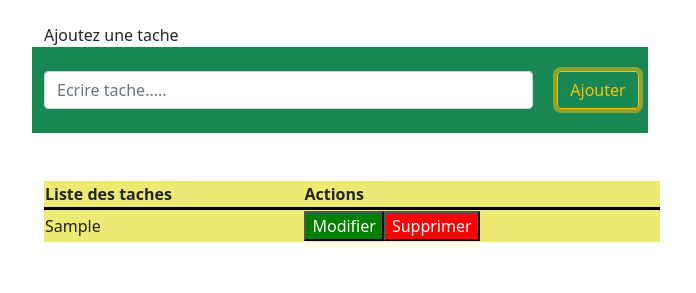
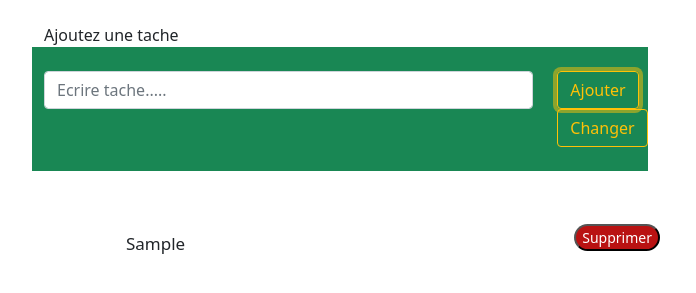
Before and after one commit to papecheikh11/tachejsCdt01, a plain HTML site: page index.html in a window 1280 px wide. Both pictures are taken after typing "Sample" into the empty fields and a click on the button "Ajouter". Shown: the part 121-414 px from the top of the page, without its empty margins (288-984 px from the left). Drawn offline with nearby package versions, Linux system fonts and the light colour scheme.

Commit message:
modifier

```diff
--- a/index.html
+++ b/index.html
@@ -14,24 +14,17 @@
         <label for="tache">Ajoutez une tache</label>
         <div class="row bg-success w-100 py-3">
             <div class="col-lg-10 col-md-12 my-2">
-                <input type="text" class="form-control" id="tache" placeholder="Ecrire tache.....">
+                <input type="text" class="form-control" id="tacheInput" placeholder="Ecrire tache.....">
             </div>
             <div class="col-lg-2 col-md-12 my-2">
-                <button class="btn btn-outline-warning" type="button" id="button-ajouter">Ajouter</button>
+                <button class="btn btn-outline-warning" type="button" id="button-ajouter" onclick="addTask()">Ajouter</button>
                 <button class="btn btn-outline-warning" type="button" id="button-modifier">Changer</button>
             </div>
         </div>
     </div>
     <div class="container col-6 mt-5">
-        <table>
-            <thead>
-                <tr>
-                    <th>Liste des taches</th>
-                    <th>Actions</th>
-                </tr>
-            </thead>
-            <tbody id="liste_taches"></tbody>
-        </table>
+       <ul id="list-container">
+       </ul>
 
     </div>
 
--- a/script.js
+++ b/script.js
@@ -1,44 +1,26 @@
-let tache = document.getElementById("tache");
-let btnAjout = document.getElementById("button-ajouter");
-let btnModifier = document.getElementById("button-modifier");
+const tacheInput = document.getElementById("tacheInput");
+const listContainer = document.getElementById("list-container");
 
-let listeTache = document.getElementById("liste_taches");
+function addTask() {
+  if (tacheInput.value === '') {
+    alert("Tu dois ecrire une tache")
+  }
+  else{
+    let li = document.createElement('li')
+    li.innerHTML = tacheInput.value
+    listContainer.appendChild(li)
+    let span = document.createElement('span')
+    span.innerHTML = "<button>Supprimer</button>"
+    li.appendChild(span)
+  }
+  tacheInput.value = ""
+}
 
-btnAjout.addEventListener("click", function () {
-  let ligne = listeTache.insertRow(-1);
-  let tacheAjoute = ligne.insertCell(0);
-  let action = ligne.insertCell(1);
-
-  tacheAjoute.textContent = tache.value;
-  let edit = document.createElement("button");
-  action.append(edit);
-  edit.innerText = "Modifier";
-  edit.style.backgroundColor = "green";
-  edit.style.color = "white";
-
-  let supp = document.createElement("button");
-  action.append(supp);
-  supp.innerText = "Supprimer";
-  supp.style.backgroundColor = "red";
-  supp.style.color = "white";
-  tache.value = "";
-
-  supp.addEventListener("click", function () {
-    listeTache.removeChild(ligne);
-  });
-
-  edit.addEventListener("click", function () {
-    tache.value = tacheAjoute.textContent;
-    btnModifier.style.display = "block";
-    btnAjout.style.display = "none";
-  });
-
-
-  btnModifier.addEventListener("click", function () {
-
-    tacheAjoute.textContent = tache.value
-    btnModifier.style.display = "none";
-    btnAjout.style.display = "block";
-  });
-
-});
+listContainer.addEventListener('click', function(e){
+  if(e.target.tagName === "LI"){
+    e.target.classList.toggle("checked")
+  }
+  else if (e.target.tagName === "BUTTON"){
+    e.target.parentElement.parentElement.remove()
+  }
+}, false)
--- a/style.css
+++ b/style.css
@@ -1,28 +1,45 @@
-table{
-    background-color: rgb(236, 234, 114);
-    width: 100%;
-    margin: auto;
-
+ul li{
+    list-style: none;
+    font-size: 17px;
+    padding: 12px 8px 12px 50px;
+    user-select: none;
+    cursor: pointer;
+    position: relative;
 }
-thead tr{
-    margin-top: 20px;
-    border-bottom: 3px solid black;
-    justify-content: space-around;
+ul li::before{
+    content: '';
+    position: absolute;
+    height: 28px;
+    width: 28px;
+    border-radius: 50%;
+    background-image: url(images/unchecked.png);
+    background: cover;
+    background-position: center;
+    top: 12px;
+    left: 8px;
+}
+ul li.checked{
+    color: #070606;
+    text-decoration: line-through;
 }
 
-tbody tr{
-    justify-content: space-around;
-}
-#button-modifier{
-    display: none;
+ul li.checked::before{
+    background-image: url(images/checked.png);
 }
 
-button edit{
-    background: #0a4b02;
-    color: #fff;
+ul li span{
+    position: absolute;
+    right: 0;
+   top: 5px;
 }
 
-#supp{
-    background: #740b0b;
+ul li span button{
+    background-color: #b91212;
     color: #fff;
+    border-radius: 20px;
+    font-size: 14px;
 }
+
+ul li span button:hover{
+    background-color: #740b0b;
+}
```
Also changed, not shown: images/checked.png (added), images/icon.png (added), images/unchecked.png (added).
